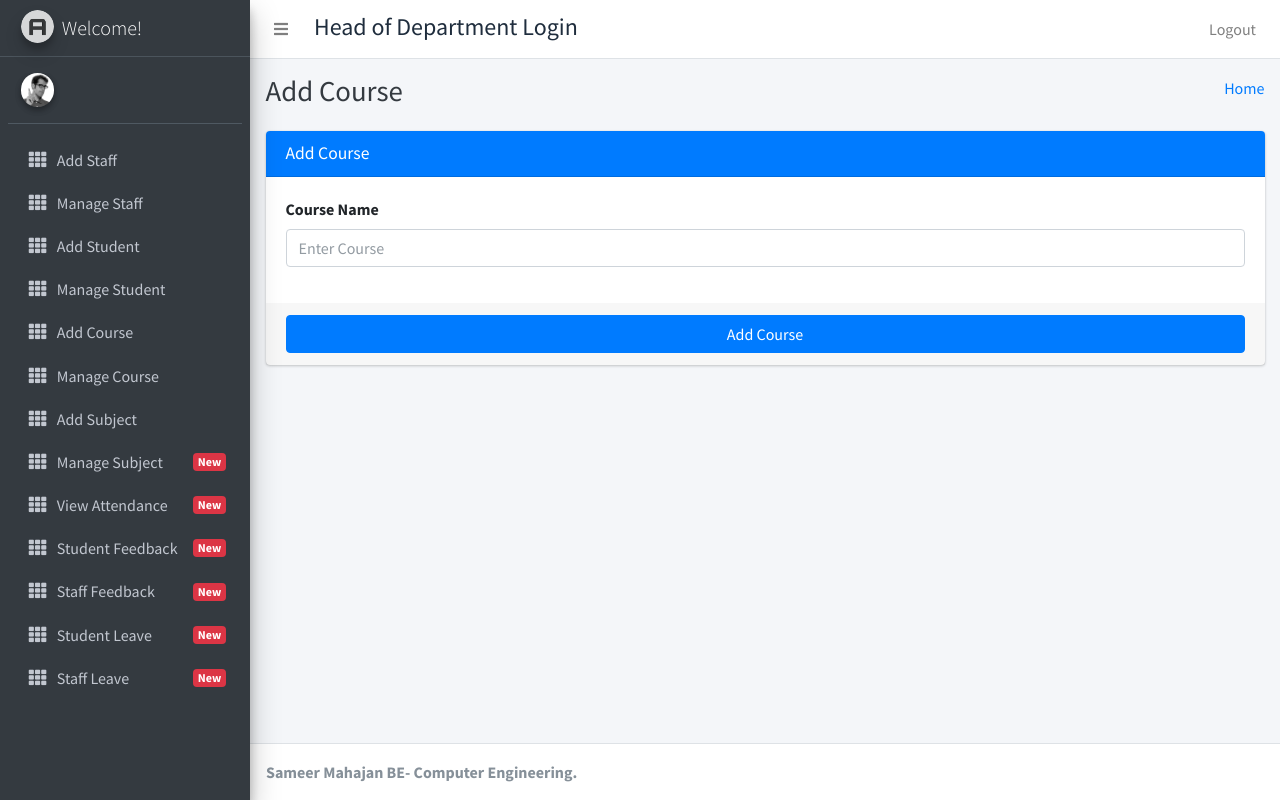
After one commit to ssameermah/Terna-Student-Management, a Django app: page /add_course in a window 1280 px wide. The commit adds this page. Run offline with Django 3.2, Linux system fonts and the light colour scheme; some libraries are stand-ins or nearby versions.

Commit message:
add course

```diff
--- a/student_management/student_app/HodViews.py
+++ b/student_management/student_app/HodViews.py
@@ -34,3 +34,20 @@ def add_staff_save(request):
         except:
             messages.error(request,"Failed to Add Staff")
             return HttpResponseRedirect("/add_staff")
+
+def add_course(request):
+    return render(request,"hod_template/add_course_template.html")
+
+def add_course_save(request):
+    if request.method!="POST":
+        return HttpResponseRedirect("Method Not Allowed")
+    else:
+        course=request.POST.get("course")
+        try:
+            course_model=Courses(course_name=course)
+            course_model.save()
+            messages.success(request,"Successfully Added Course")
+            return HttpResponseRedirect("/add_course")
+        except:
+            messages.error(request,"Failed to Add Course")
+            return HttpResponseRedirect("/add_course")
--- /dev/null
+++ b/student_management/student_app/templates/hod_template/add_course_template.html
@@ -0,0 +1,55 @@
+{% extends 'hod_template/base_template.html' %}
+{% block page_title %}
+Add Course
+{% endblock page_title %}
+{% block main_content %}
+    <!-- Main content -->
+    <section class="content">
+      <div class="container-fluid">
+          <div class="row">
+              <div class="col-md-12">
+            <!-- general form elements -->
+            <div class="card card-primary">
+              <div class="card-header">
+                <h3 class="card-title">Add Course</h3>
+              </div>
+              <!-- /.card-header -->
+              <!-- form start -->
+              <form role="form" action="/add_course_save" method="post">
+                  {% csrf_token %}
+                <div class="card-body">
+                  <div class="form-group">
+                    <label>Course Name</label>
+                    <input type="text" class="form-control" name="course" placeholder="Enter Course">
+                  </div>
+                      <div class="form-group">
+                      {% if messages %}
+                        {% for message in messages %}
+                        {% if message.tags == 'error' %}
+                        <div class="alert alert-danger" style="margin-top:10px">{{ message }}</div>
+                        {% endif %}
+                        {% if message.tags == 'success' %}
+                        <div class="alert alert-success" style="margin-top:10px">{{ message }}</div>
+                        {% endif %}
+                        {% endfor %}
+                      {% endif %}
+                    </div>
+
+                </div>
+                <!-- /.card-body -->
+
+                <div class="card-footer">
+                  <button type="submit" class="btn btn-primary btn-block">Add Course</button>
+                </div>
+              </form>
+            </div>
+            <!-- /.card -->
+
+
+
+          </div>
+          </div>
+      </div>
+    </section>
+    <!-- /.content -->
+{% endblock main_content %}
--- a/student_management/student_app/templates/hod_template/sidebar_template.html
+++ b/student_management/student_app/templates/hod_template/sidebar_template.html
@@ -57,7 +57,7 @@
             </a>
           </li>
           <li class="nav-item">
-            <a href="#" class="nav-link">
+            <a href="/add_course" class="nav-link">
               <i class="nav-icon fas fa-th"></i>
               <p>
                 Add Course
--- a/student_management/student_management/urls.py
+++ b/student_management/student_management/urls.py
@@ -29,6 +29,9 @@ urlpatterns = [
     path('doLogin',views.doLogin),
     path('admin_home',HodViews.admin_home),
     path('add_staff',HodViews.add_staff),
-    path('add_staff_save',HodViews.add_staff_save)
+    path('add_staff_save',HodViews.add_staff_save),
+    path('add_course',HodViews.add_course),
+    path('add_course_save',HodViews.add_course_save)
+
 
 ]+static(settings.MEDIA_URL,document_root=settings.MEDIA_ROOT)+static(settings.STATIC_URL,document_root=settings.STATIC_ROOT)
```
